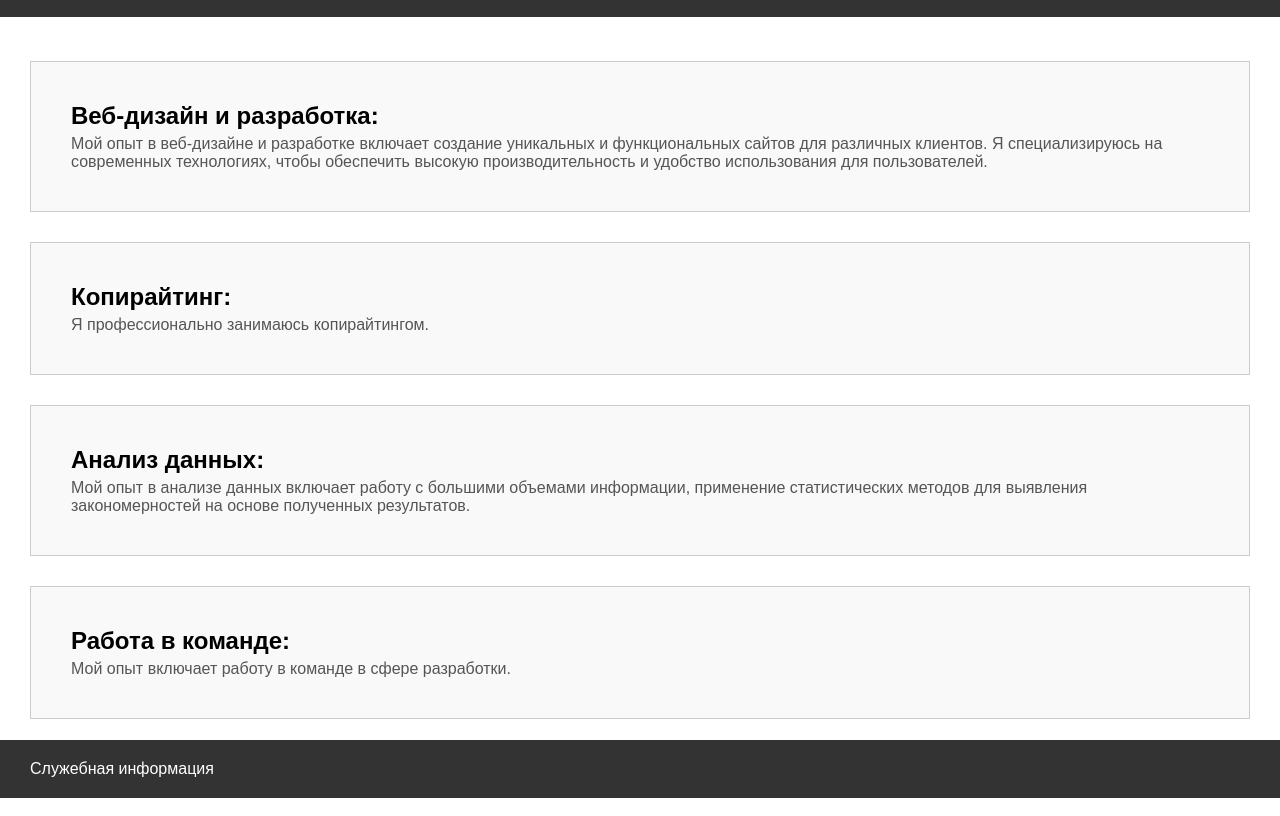
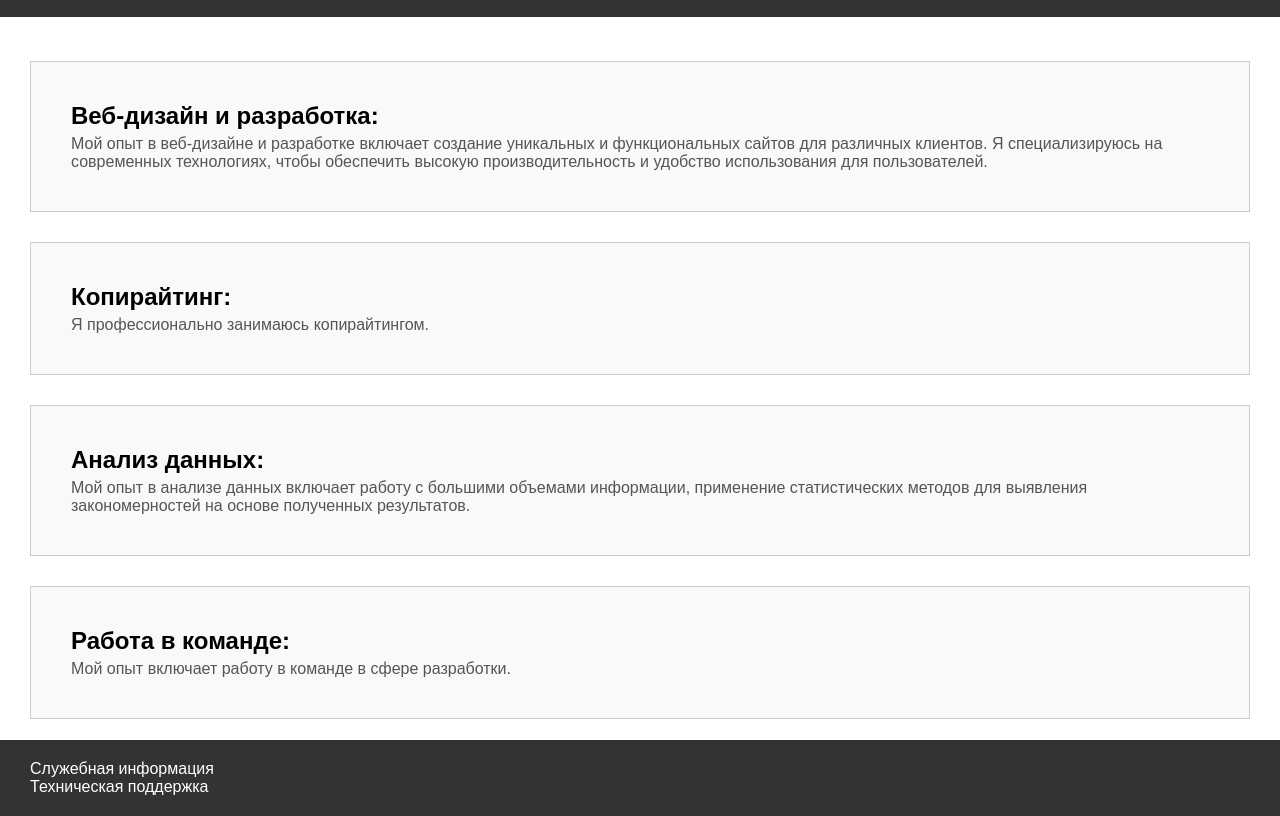
Before and after one commit to Denis-Destoufd/portfolio, a plain HTML site: page index.html in a window 1280 px wide. Shown: the part 60-876 px from the top of the page. Drawn offline with Linux system fonts and the light colour scheme.

Commit message:
update:changed the footer

```diff
--- a/index.html
+++ b/index.html
@@ -42,7 +42,7 @@
         <h2>Анализ данных:</h2>
         <p>Мой опыт в анализе данных включает работу с большими объемами информации, применение статистических методов для выявления закономерностей на основе полученных результатов.</p>
       </section>
-      <section id="section4" class="portfolio-item">
+     <section id="section4" class="portfolio-item">
         <h2>Работа в команде:</h2>
         <p>Мой опыт включает работу в команде в сфере разработки.</p>
       </section>
@@ -54,6 +54,7 @@
   <div class="container">
     <div class="footer__wrapper">
       <p>Служебная информация</p>
+      <p>Техническая поддержка</p>
     </div>
   </div>
 </footer>
```
